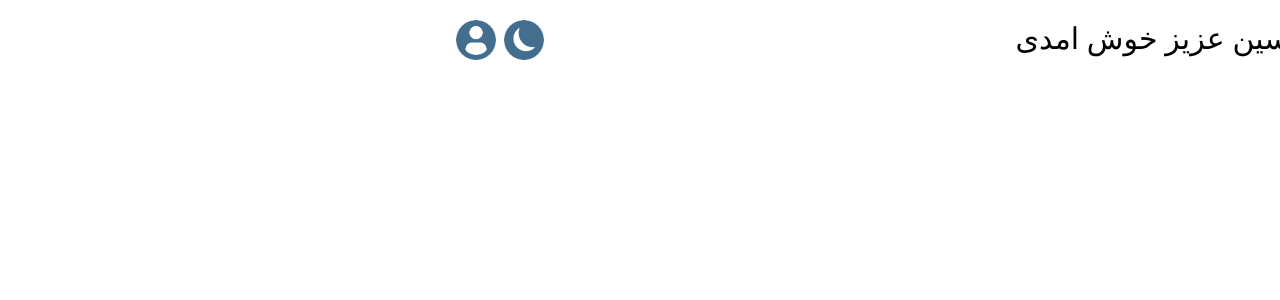
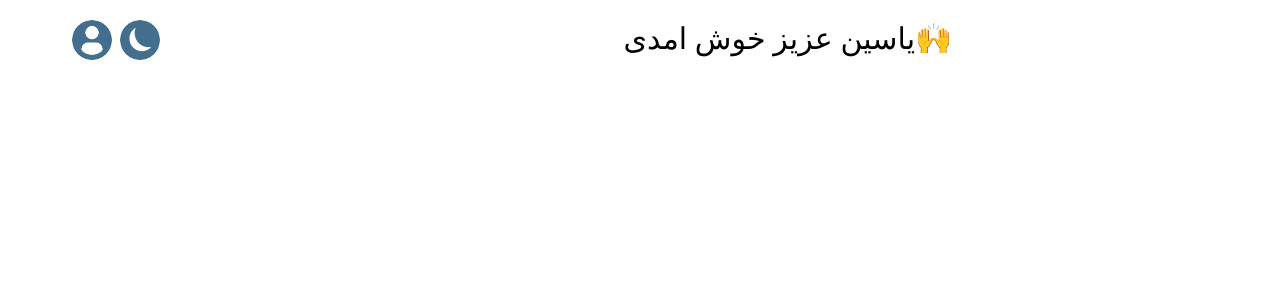
Before and after one commit to amirreza00000/Vite-Project, a React (Vite) app in the folder vite-project/: page / in a window 1280 px wide. Shown: the top 300 px of the page. Built offline with nearby package versions, Linux system fonts and the light colour scheme.

Commit message:
panel finished

```diff
--- a/vite-project/src/components/common/panelSideBar/index.jsx
+++ b/vite-project/src/components/common/panelSideBar/index.jsx
@@ -3,7 +3,7 @@ import React from "react";
 import { Link } from "react-router";
 const SideBar = () => {
   return (
-    <div className="absolute top-12 mx-7 z-20 md:mx-4 h-125 w-9/10 md:block min-w-70 md:w-3/10 md:h-163 bg-[rgb(243,244,246)] rounded-xl p-[25px] my-3 ">
+    <div className="absolute animate-[move_0.5s_1_linear] md:animate-[moveIt_2s_1_linear] duration-1000 md:static top-12 mx-5 z-20 md:mx-4 h-125 w-9/10 md:block min-w-70 md:max-w-90 md:w-3/10 md:h-163 bg-[rgb(243,244,246)] rounded-xl p-[25px] my-3 ">
       <div className="cursor-pointer h-15 pr-[95px] pt-[10px] mx-auto font-medium whitespace-nowrap text-xl lg:text-2xl  bg-[url(resources/image.png)]  bg-contain bg-no-repeat bg-right">
         اکادمی سپهر
       </div>
--- a/vite-project/src/components/common/responsiveBtn/index.jsx
+++ b/vite-project/src/components/common/responsiveBtn/index.jsx
@@ -1,17 +1,16 @@
 import React from "react";
 
-const HamburgerBtn = ({ className = "",setOpen}) => {
-   const onOpen=()=>{
-      setOpen((prev)=>{setOpen(!prev)});
-
-   }
+const HamburgerBtn = ({ className = "", setOpen ,isOpen}) => {
+  const onOpen = () => {
+    setOpen(!isOpen);
+  };
 
   return (
     <button
-      onClick={()=>{onOpen()}}
-      className={
-        "bg-[url(resources/hamburgerMenuIco.png)] " + " " + className
-      }
+      onClick={() => {
+        onOpen();
+      }}
+      className={"bg-[url(resources/hamburgerMenuIco.png)] " + " " + className}
     ></button>
   );
 };
--- /dev/null
+++ b/vite-project/src/core/utils/mediaQuery.utils.js
@@ -0,0 +1,11 @@
+const mediaQuery=(query,whatToDo,whatToDoIfFalse)=>{
+    let x=window.matchMedia(query);
+    if(x.matches){
+        whatToDo();
+        console.log(true)
+    }
+    else{
+        whatToDoIfFalse();
+    }
+}
+export default mediaQuery;
--- a/vite-project/src/index.css
+++ b/vite-project/src/index.css
@@ -9,8 +9,29 @@
 .backgroundSize2{
   background-size: 30px 30px;
 }
+
+
 body{
   direction: rtl;
+}
+@keyframes move{
+  0%{
+    left:800px;
+
+  }
+  100%{
+    left:0;
+    transform: rotate(360deg);
+  }
+}
+@keyframes moveIt{
+  0%{
+    opacity: 0;
+  }
+  100%{
+    opacity: 1;
+
+  }
 }
 /* :root {
   font-family: system-ui, Avenir, Helvetica, Arial, sans-serif;
--- a/vite-project/src/screens/Panel/index.jsx
+++ b/vite-project/src/screens/Panel/index.jsx
@@ -1,18 +1,32 @@
-import React, { useState } from "react";
+import React, { useEffect, useRef, useState } from "react";
 import SideBar from "../../components/common/panelSideBar";
 import Welcome from "../../components/panel/welcome";
 import AccountBtn from "../../components/common/AccountButton";
 import DarkBtn from "../../components/common/DarkModeBtn";
 import HamburgerBtn from "../../components/common/responsiveBtn";
+import mediaQuery from "../../core/utils/mediaQuery.utils";
 
 const Panel = ({ name }) => {
   const [isSideBarOpen, setIsSideBarOpen] = useState(false);
+  useEffect(() => {
+    mediaQuery(
+      "(min-width:768px)",
+      () => {
+        setIsSideBarOpen(true);
+      },
+      () => {
+        setIsSideBarOpen(false);
+      }
+    );
+  }, []);
   return (
     <div className="flex flex-row flex-nowrap w-1/1">
       <HamburgerBtn
+        isOpen={isSideBarOpen}
         setOpen={setIsSideBarOpen}
         className="md:hidden w-8 h-8 mt-6 mx-2 bg-contain bg-no-repeat cursor-pointer"
       />
+
       {isSideBarOpen && <SideBar />}
       <div className=" md:w-70/100 mt-5 w-1/1">
         <Welcome personName={name} />
```
